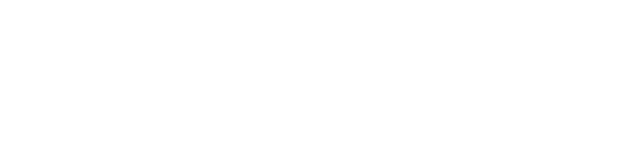
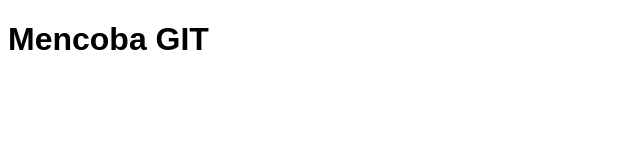
Before and after one commit to bayunovandrie/coba-git, a plain HTML site: page index.html in a window 1280 px wide. Shown: the whole page, without its empty margins (0-640 px from the left). Drawn offline with Linux system fonts and the light colour scheme.

Commit message:
menambahkan file baru style.css dan mengubah isi file index.html

```diff
--- a/index.html
+++ b/index.html
@@ -2,8 +2,9 @@
 <html lang="en">
 <head>
     <title>Latihan GIT</title>
+    <link rel="stylesheet" href="style.css">
 </head>
 <body>
-
+    <h1>Mencoba GIT</h1>
 </body>
 </html>
--- /dev/null
+++ b/style.css
@@ -0,0 +1,3 @@
+body {
+    font-family: Arial, Helvetica, sans-serif;
+}
```
